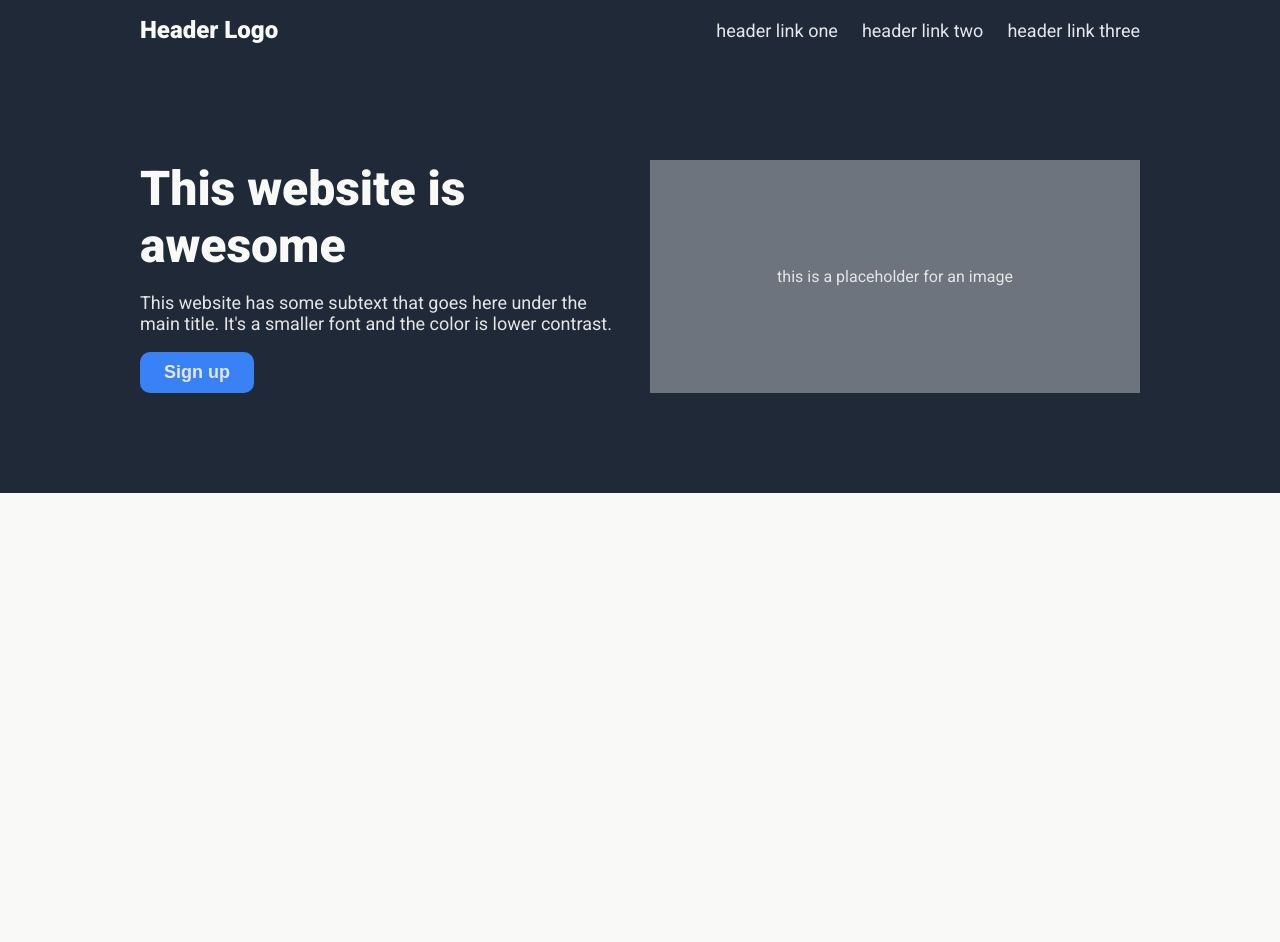
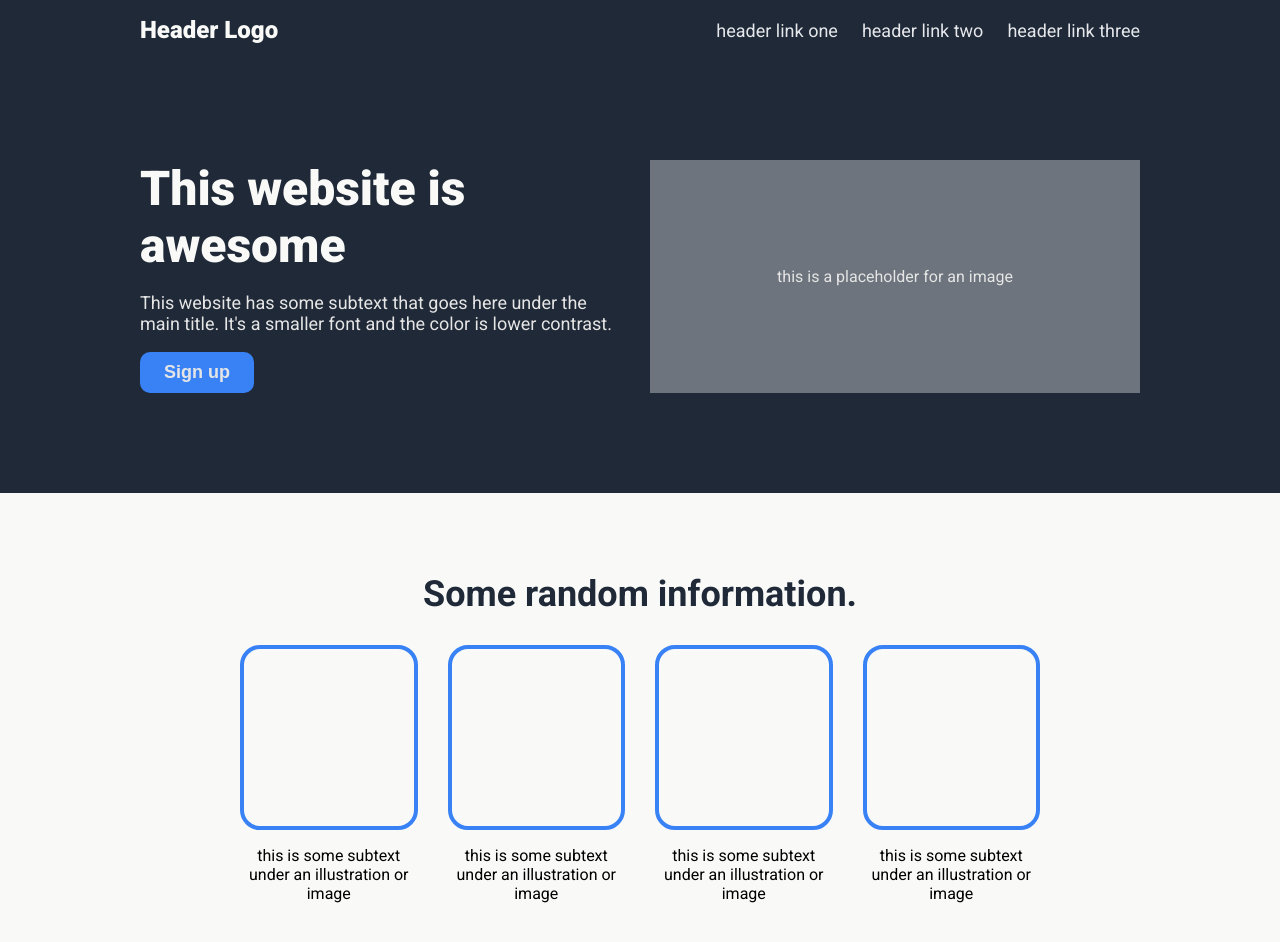
Before and after one commit to discoverypilot/odin-landing-page, a plain HTML site: page index.html in a window 1280 px wide. Before the commit the page ends 800 px from the top, so only its background shows below. Drawn offline with Linux system fonts and the light colour scheme.

Commit message:
Add section 2

```diff
--- a/index.html
+++ b/index.html
@@ -25,7 +25,29 @@
       <div class="awesome-R"><div>this is a placeholder for an image</div></div>
     </div>
   </div>
-  <div class="random-info"></div>
+  <div class="section2">
+      <div class="random-info">
+        <h2>Some random information.</h2>
+        <div class="all-image-container">
+          <div class="image-container">
+            <div class="image-placeholder"></div>
+            <p class="subtext">this is some subtext under an illustration or image</p>
+          </div>
+          <div class="image-container">
+            <div class="image-placeholder"></div>
+            <p class="subtext">this is some subtext under an illustration or image</p>
+          </div>
+          <div class="image-container">
+            <div class="image-placeholder"></div>
+            <p class="subtext">this is some subtext under an illustration or image</p>
+          </div>
+          <div class="image-container">
+            <div class="image-placeholder"></div>
+            <p class="subtext">this is some subtext under an illustration or image</p>
+          </div>
+        </div>
+      </div>
+  </div>
   <div class="quote"></div>
   <div class="call-to-action"></div>
   <div class="footer"></div>
--- a/style.css
+++ b/style.css
@@ -87,3 +87,35 @@ body {
   justify-content: center;
   align-items: center;
 }
+
+.section2 {
+  background-color: #F9FAF8;
+  display: flex;
+  align-items: center;
+  justify-content: center;
+  margin: 50px;
+}
+
+.section2 h2 {
+  font-size: 36px;
+  color: #1F2937;
+  weight: 900;
+  text-align: center;
+}
+
+.all-image-container {
+  display: flex;
+  width: 800px;
+  gap: 30px;
+  text-align: center;
+}
+
+.image-container {
+  flex: 1;
+}
+
+.image-placeholder {
+  border: 4px solid #3882F6;
+  border-radius: 20px;
+  padding: 50% 0;
+}
```
